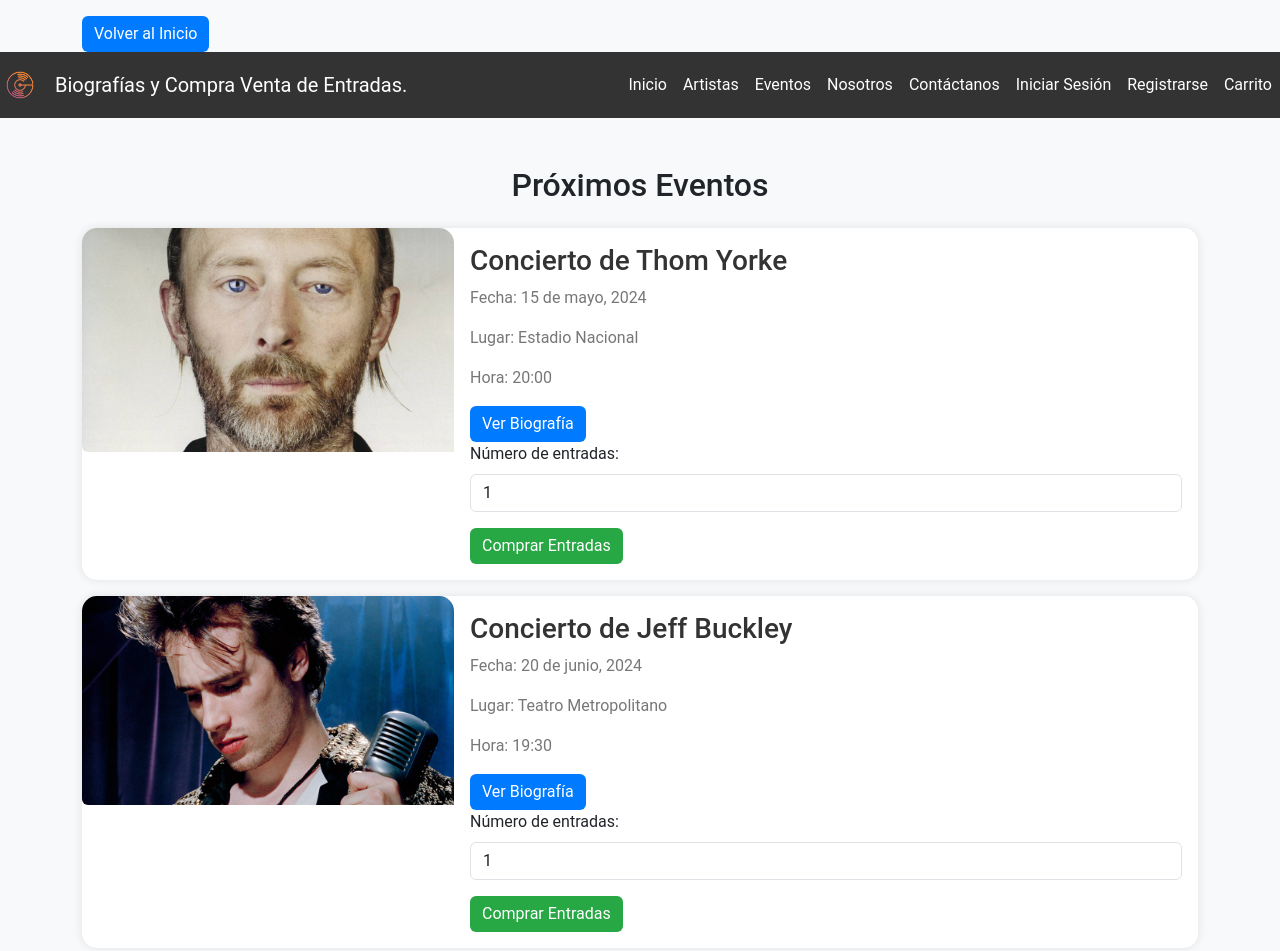
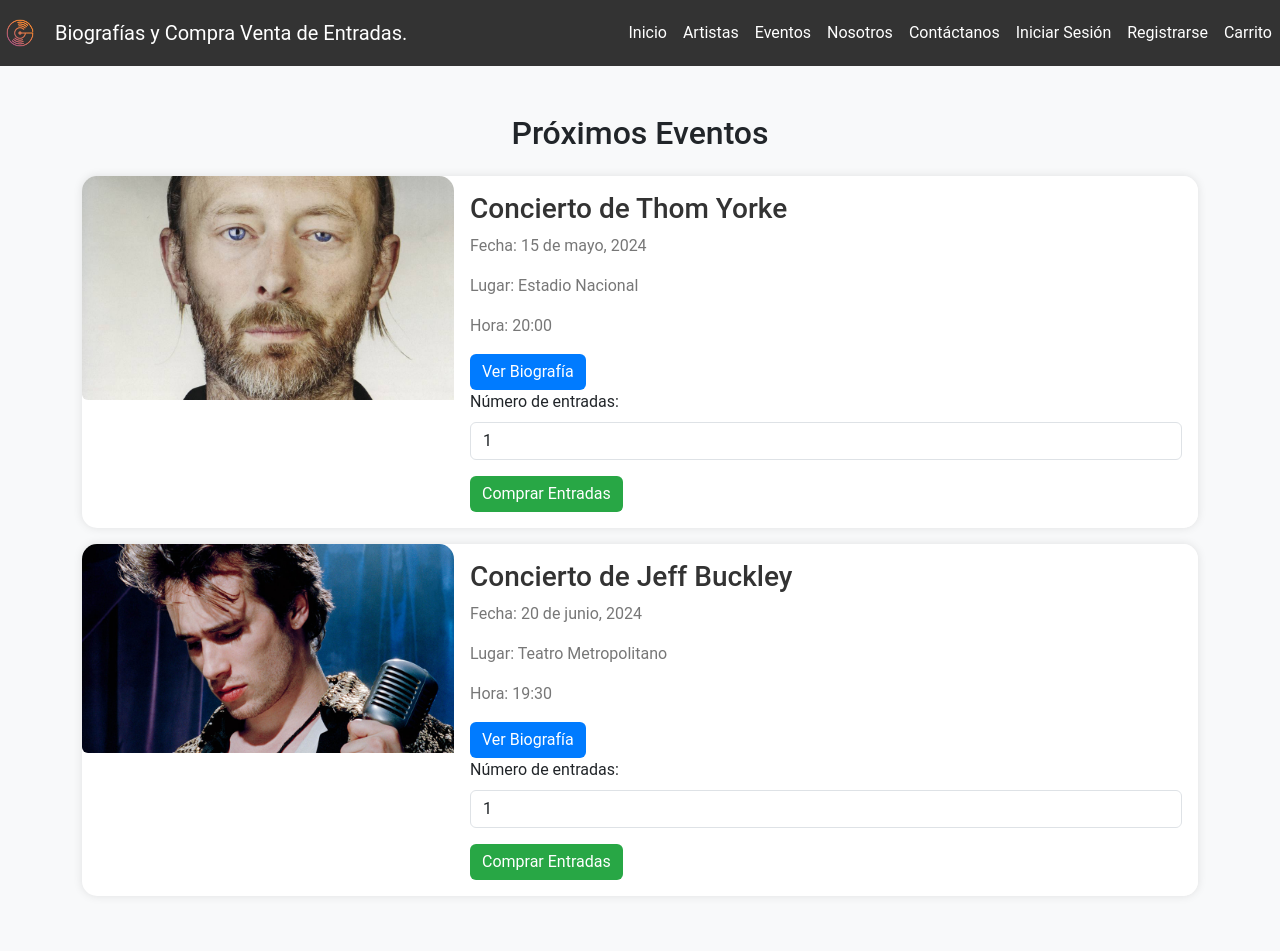
Before and after one commit to r4cayuleo/proyecto_webb, a plain HTML site: page proyecto_webbbbb/eventos.html in a window 1280 px wide. After the commit the page ends 912 px from the top, so only its background shows below. Drawn offline with nearby package versions, Linux system fonts and the light colour scheme.

Commit message:
ultima actualizacion proyecto web

```diff
--- a/proyecto_webbbbb/eventos.html
+++ b/proyecto_webbbbb/eventos.html
@@ -20,10 +20,6 @@
     </style>
 </head>
 <body>
-    <!-- Enlace para volver al inicio -->
-    <div class="container mt-3">
-        <a href="index.html" class="btn btn-primary">Volver al Inicio</a>
-    </div>
 
     <!-- NAVBAR -->
     <nav class="navbar navbar-expand-lg navbar-custom">
```
